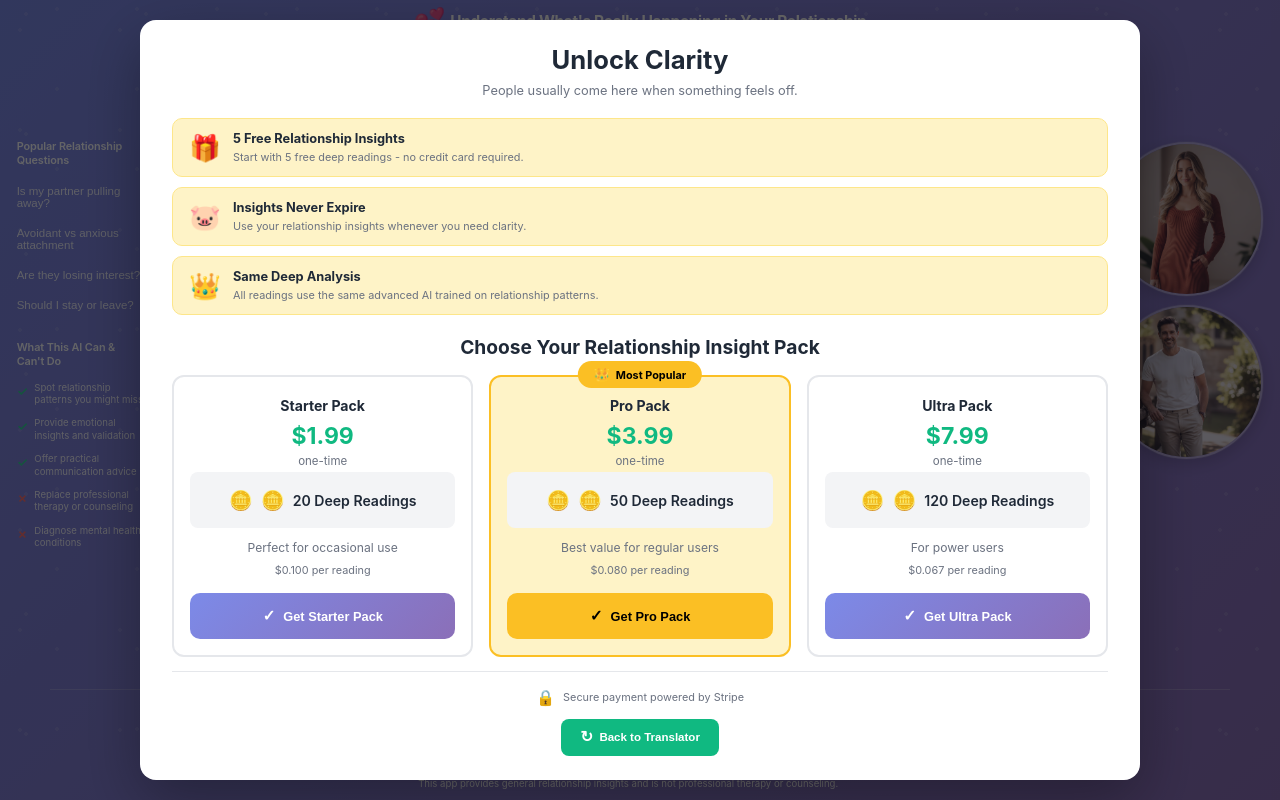
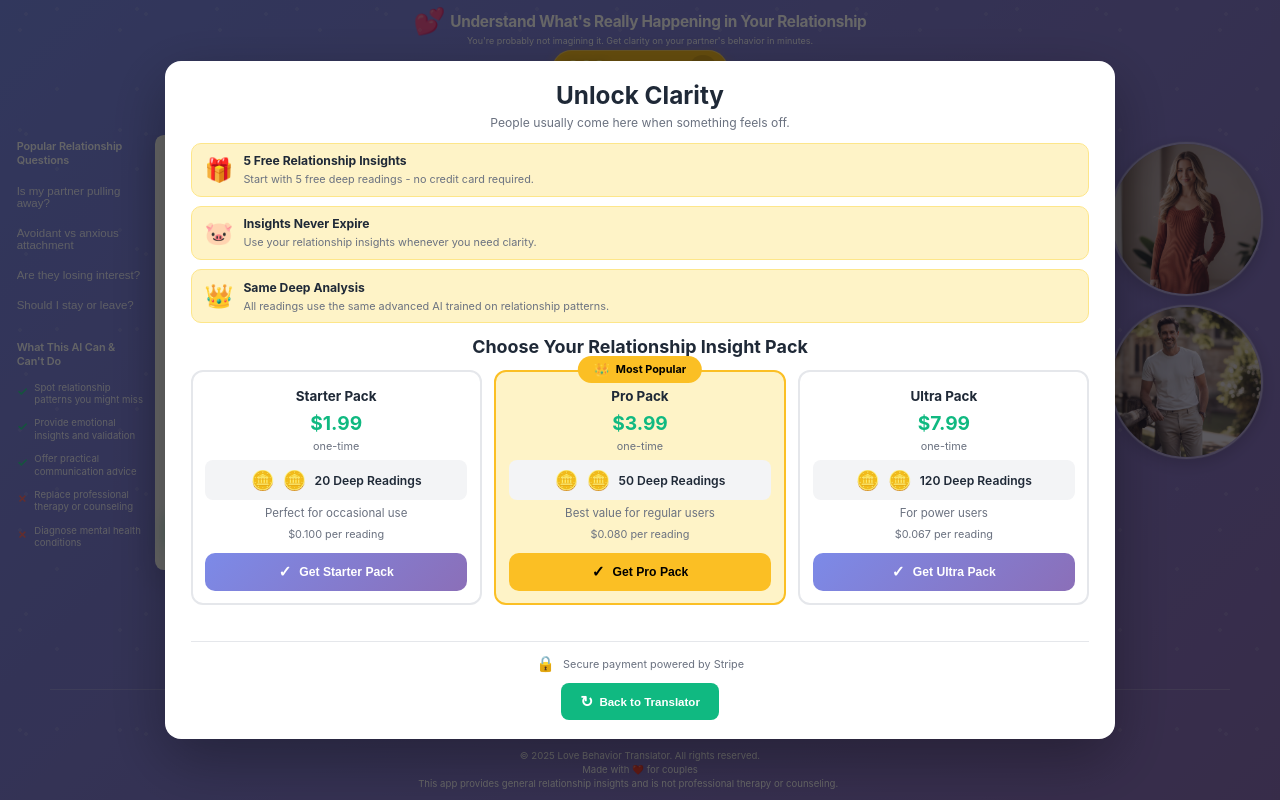
Before and after one commit to maxkantor/love-behavior-translator, a React (Vite) app in the folder frontend/: page / in a window 1280 px wide. Both pictures are taken after a click on the button "💡 Unlock Clarity". Built offline with nearby package versions, Linux system fonts and the light colour scheme; no server answers.

Commit message:
Fix pack boxes being cut off on MacBook Air 100% zoom - reduce sizes and spacing

```diff
--- a/frontend/src/ui/styles.css
+++ b/frontend/src/ui/styles.css
@@ -408,6 +408,120 @@ body {
     font-size: clamp(0.75rem, 0.85vw, 0.85rem) !important;
   }
 
+  /* Credit Modal fixes for MacBook Air */
+  .credit-modal-content {
+    max-width: 950px !important;
+    width: 92% !important;
+    padding: clamp(1rem, 1.5vw, 1.5rem) clamp(1.25rem, 2vw, 2rem) !important;
+    max-height: 94vh !important;
+  }
+
+  .credit-modal-header {
+    margin-bottom: clamp(0.75rem, 1vw, 1rem) !important;
+  }
+
+  .credit-modal-header h1 {
+    font-size: clamp(1.5rem, 2vw, 1.9rem) !important;
+    margin-bottom: clamp(0.3rem, 0.4vw, 0.4rem) !important;
+  }
+
+  .credit-subtitle {
+    font-size: clamp(0.85rem, 0.95vw, 0.95rem) !important;
+  }
+
+  .benefits-section {
+    gap: clamp(0.5rem, 0.7vw, 0.7rem) !important;
+    margin-bottom: clamp(0.75rem, 1vw, 1rem) !important;
+  }
+
+  .benefit-card {
+    padding: clamp(0.6rem, 0.8vw, 0.75rem) clamp(0.75rem, 1vw, 1rem) !important;
+    gap: clamp(0.6rem, 0.8vw, 0.8rem) !important;
+  }
+
+  .benefit-icon {
+    font-size: clamp(1.5rem, 1.8vw, 1.8rem) !important;
+  }
+
+  .benefit-text strong {
+    font-size: clamp(0.85rem, 0.95vw, 0.95rem) !important;
+  }
+
+  .benefit-text span {
+    font-size: clamp(0.75rem, 0.85vw, 0.85rem) !important;
+  }
+
+  .packs-section {
+    margin-bottom: clamp(0.75rem, 1vw, 1rem) !important;
+  }
+
+  .packs-title {
+    font-size: clamp(1.2rem, 1.4vw, 1.4rem) !important;
+    margin-bottom: clamp(0.75rem, 1vw, 1rem) !important;
+  }
+
+  .packs-grid {
+    gap: clamp(0.75rem, 1vw, 1rem) !important;
+    margin-bottom: clamp(0.75rem, 1vw, 1rem) !important;
+  }
+
+  .pack-card {
+    padding: clamp(0.75rem, 1vw, 1rem) !important;
+  }
+
+  .pack-name {
+    font-size: clamp(0.95rem, 1.05vw, 1.05rem) !important;
+    margin: clamp(0.2rem, 0.3vw, 0.3rem) 0 clamp(0.4rem, 0.5vw, 0.5rem) !important;
+  }
+
+  .pack-price {
+    font-size: clamp(1.3rem, 1.5vw, 1.5rem) !important;
+    margin-bottom: clamp(0.5rem, 0.6vw, 0.6rem) !important;
+  }
+
+  .price-label {
+    font-size: clamp(0.75rem, 0.85vw, 0.85rem) !important;
+  }
+
+  .pack-credits-box {
+    padding: clamp(0.5rem, 0.6vw, 0.6rem) !important;
+    margin-bottom: clamp(0.4rem, 0.5vw, 0.5rem) !important;
+  }
+
+  .credits-amount {
+    font-size: clamp(0.85rem, 0.95vw, 0.95rem) !important;
+  }
+
+  .pack-description {
+    font-size: clamp(0.8rem, 0.9vw, 0.9rem) !important;
+    margin-bottom: clamp(0.4rem, 0.5vw, 0.5rem) !important;
+  }
+
+  .pack-per-credit {
+    font-size: clamp(0.75rem, 0.85vw, 0.85rem) !important;
+    margin-bottom: clamp(0.75rem, 1vw, 1rem) !important;
+  }
+
+  .pack-button {
+    padding: clamp(0.6rem, 0.75vw, 0.75rem) clamp(0.75rem, 1vw, 1rem) !important;
+    font-size: clamp(0.85rem, 0.95vw, 0.95rem) !important;
+  }
+
+  .credit-footer {
+    padding-top: clamp(0.75rem, 1vw, 1rem) !important;
+    margin-top: clamp(0.5rem, 0.75vw, 0.75rem) !important;
+  }
+
+  .secure-payment {
+    margin-bottom: clamp(0.6rem, 0.75vw, 0.75rem) !important;
+    font-size: clamp(0.75rem, 0.85vw, 0.85rem) !important;
+  }
+
+  .back-button {
+    padding: clamp(0.6rem, 0.75vw, 0.75rem) clamp(1.25rem, 1.5vw, 1.5rem) !important;
+    font-size: clamp(0.8rem, 0.9vw, 0.9rem) !important;
+  }
+
   .app-main-wrapper {
     grid-template-columns: clamp(100px, 10vw, 200px) 1fr clamp(120px, 12vw, 200px) !important;
     gap: clamp(0.4rem, 1vw, 1.2rem) !important;
```
